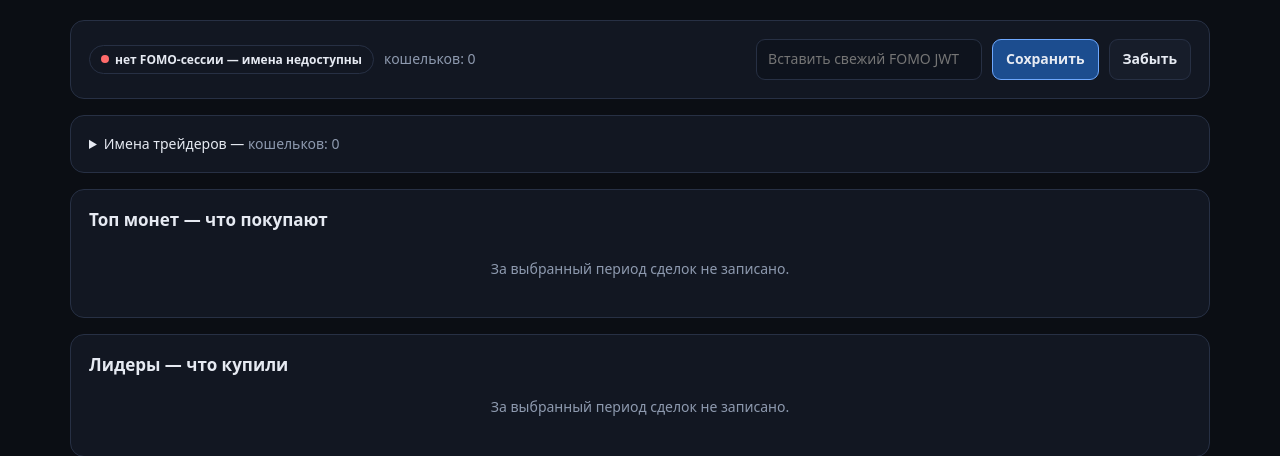
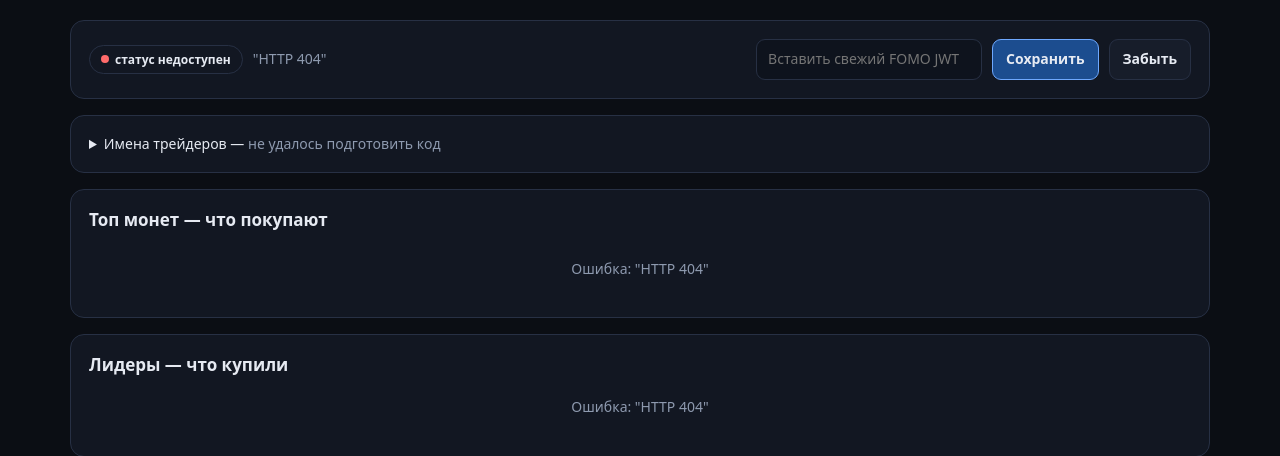
Before and after one commit to dobryakk5/grid, a FastAPI app: template templates/fomo_analysis.html in a window 1280 px wide. Shown: the part 64-520 px from the top of the page. Run offline with FastAPI, Linux system fonts and the light colour scheme; the template is opened without the code that fills it, so the values that code supplies are empty; parts of the project's set-up code (start-up, migrations or seed data) failed here and were passed over.

Commit message:
Build page URLs from the served path, and warn that levels need a worker
The app is mounted under /grid/ behind nginx but generated absolute /fomo
links, so every button and fetch on the FOMO pages 404'd there. Hardcoding
the prefix would break localhost, and putting it in server config would break
again the next time that config is regenerated -- which is exactly how the
port moved out from under nginx earlier today. So each page derives its own
prefix from the path it was served at.

Also say, next to armed levels, that a level is inert without
mini-grid-dex-worker running and without funds on the trading wallet. Both
were true of three levels armed today, and neither was visible anywhere.

Co-Authored-By: Claude Opus 5 <noreply@anthropic.com>

```diff
--- a/templates/fomo_analysis.html
+++ b/templates/fomo_analysis.html
@@ -59,7 +59,7 @@
         <option value="168">за неделю</option>
       </select>
       <button id="refreshBtn">Обновить</button>
-      <a class="button" href="/">← К профилям</a>
+      <a id="backLink" class="button" href="../">← К профилям</a>
     </div>
   </header>
 
@@ -124,6 +124,12 @@
 </div>
 
 <script>
+// The app may be served under a prefix (nginx proxies /grid/ -> /), so every
+// link and fetch is built from the path we were actually served at. Hardcoding
+// either case breaks the other, and a prefix set in server config breaks again
+// the next time that config is regenerated.
+const BASE = location.pathname.replace(/\/fomo(\/.*)?$/, '');
+
 const $ = id => document.getElementById(id);
 const esc = s => String(s).replace(/[&<>'"]/g, c => ({'&':'&amp;','<':'&lt;','>':'&gt;',"'":'&#39;','"':'&quot;'}[c]));
 const fmt = (v, n=2) => v === null || v === undefined ? '—' : Number(v).toLocaleString('ru-RU', {maximumFractionDigits: n});
@@ -140,7 +146,7 @@ async function api(url, options = {}) {
 async function loadStatus() {
   const pill = $('sessionPill'), text = $('sessionPillText'), info = $('registryInfo');
   try {
-    const s = await api('/api/fomo/status');
+    const s = await api(BASE + '/api/fomo/status');
     pill.className = 'pill ' + (s.authenticated ? 'on' : 'off');
     text.textContent = s.authenticated
       ? `сессия активна${s.expires_in != null ? ', ~' + Math.max(0, Math.round(s.expires_in / 60)) + ' мин' : ''}`
@@ -161,7 +167,7 @@ async function saveJwt() {
   const jwt = $('jwtInput').value.trim();
   if (!jwt) return;
   try {
-    await api('/api/fomo/session', {method: 'POST', body: JSON.stringify({jwt})});
+    await api(BASE + '/api/fomo/session', {method: 'POST', body: JSON.stringify({jwt})});
     $('jwtInput').value = '';
     await loadStatus();
     await loadAll();
@@ -171,7 +177,7 @@ async function saveJwt() {
 }
 
 async function forgetJwt() {
-  await api('/api/fomo/session', {method: 'DELETE'});
+  await api(BASE + '/api/fomo/session', {method: 'DELETE'});
   await loadStatus();
 }
 
@@ -187,7 +193,7 @@ function traderLabel(row) {
 
 async function loadCoins() {
   try {
-    const data = await api(`/api/fomo/coins?hours=${$('hours').value}&limit=50`);
+    const data = await api(BASE + `/api/fomo/coins?hours=${$('hours').value}&limit=50`);
     if (!data.coins.length) {
       $('coinsSummary').innerHTML = '';
       $('coinsWrap').innerHTML = '<div class="empty">За выбранный период сделок не записано.</div>';
@@ -227,7 +233,7 @@ async function loadCoins() {
         <tbody>${rows}</tbody>
       </table>`;
     for (const tr of $('coinsWrap').querySelectorAll('tr.clickable')) {
-      tr.onclick = () => { location.href = '/fomo/coin/' + encodeURIComponent(tr.dataset.address); };
+      tr.onclick = () => { location.href = BASE + '/fomo/coin/' + encodeURIComponent(tr.dataset.address); };
     }
   } catch (e) {
     $('coinsWrap').innerHTML = `<div class="empty bad">Ошибка: ${esc(e.message)}</div>`;
@@ -245,7 +251,7 @@ function tokenBadges(tokens) {
 
 async function loadLeaders() {
   try {
-    const data = await api(`/api/fomo/leaders?hours=${$('hours').value}&limit=50`);
+    const data = await api(BASE + `/api/fomo/leaders?hours=${$('hours').value}&limit=50`);
     if (!data.leaders.length) {
       $('leadersWrap').innerHTML = '<div class="empty">За выбранный период сделок не записано.</div>';
       return;
@@ -293,8 +299,8 @@ function buildSnippet(tokenAddresses) {
 async function refreshNamesPanel() {
   try {
     const [status, coins] = await Promise.all([
-      api('/api/fomo/status'),
-      api(`/api/fomo/coins?hours=${$('hours').value}&limit=10`),
+      api(BASE + '/api/fomo/status'),
+      api(BASE + `/api/fomo/coins?hours=${$('hours').value}&limit=10`),
     ]);
     const tracked = status.traders_known || 0;
     $('namesCount').textContent = `кошельков: ${tracked}`;
@@ -320,7 +326,7 @@ async function importNames() {
     return;
   }
   try {
-    const r = await api('/api/fomo/names/bulk', {method: 'POST', body: JSON.stringify({names})});
+    const r = await api(BASE + '/api/fomo/names/bulk', {method: 'POST', body: JSON.stringify({names})});
     $('importResult').textContent = `Импортировано ${r.applied}, с именем ${r.named} из ${r.tracked}`;
     $('namesInput').value = '';
     await loadAll();
@@ -346,6 +352,7 @@ $('copySnippetBtn').onclick = async () => {
 };
 $('hours').onchange = loadAll;
 
+$('backLink').href = BASE + '/';
 loadStatus();
 loadAll();
 </script>
```
Also changed, not shown: templates/fomo_coin.html (+19 -4 lines).
